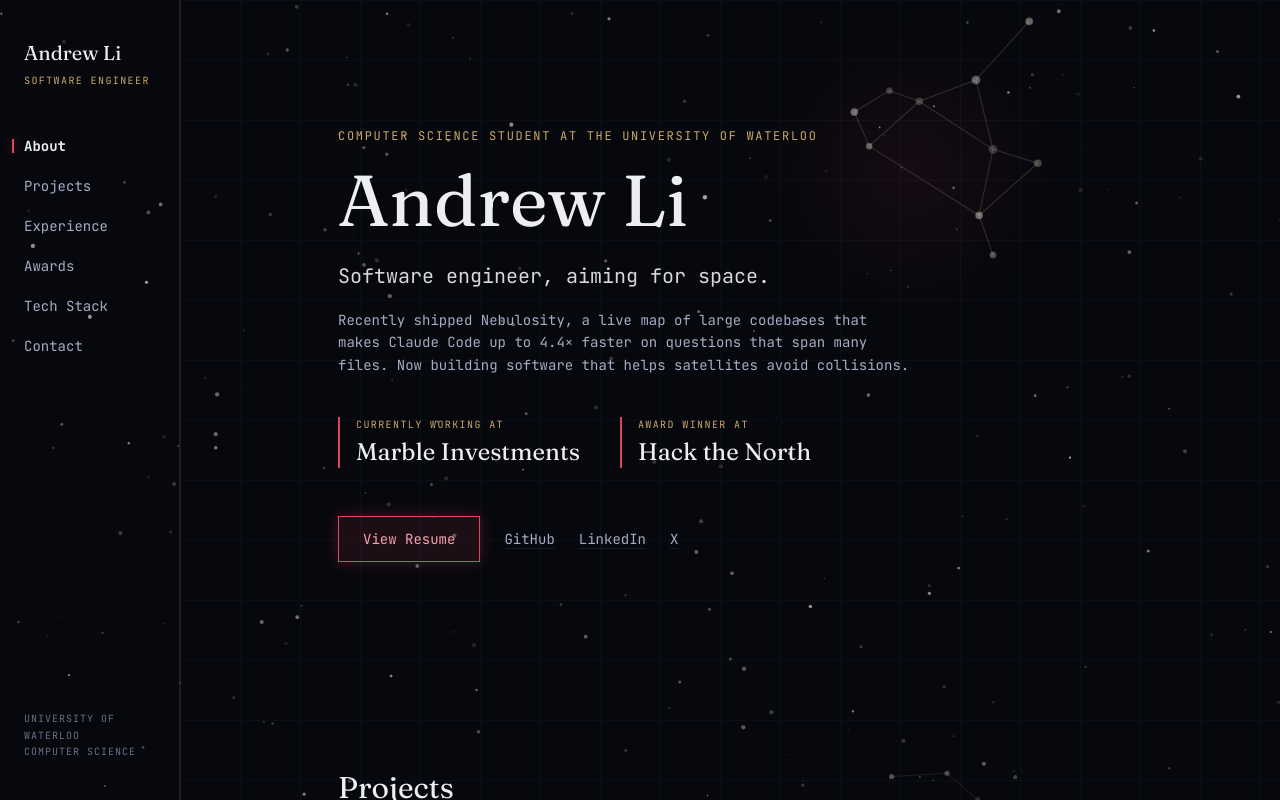
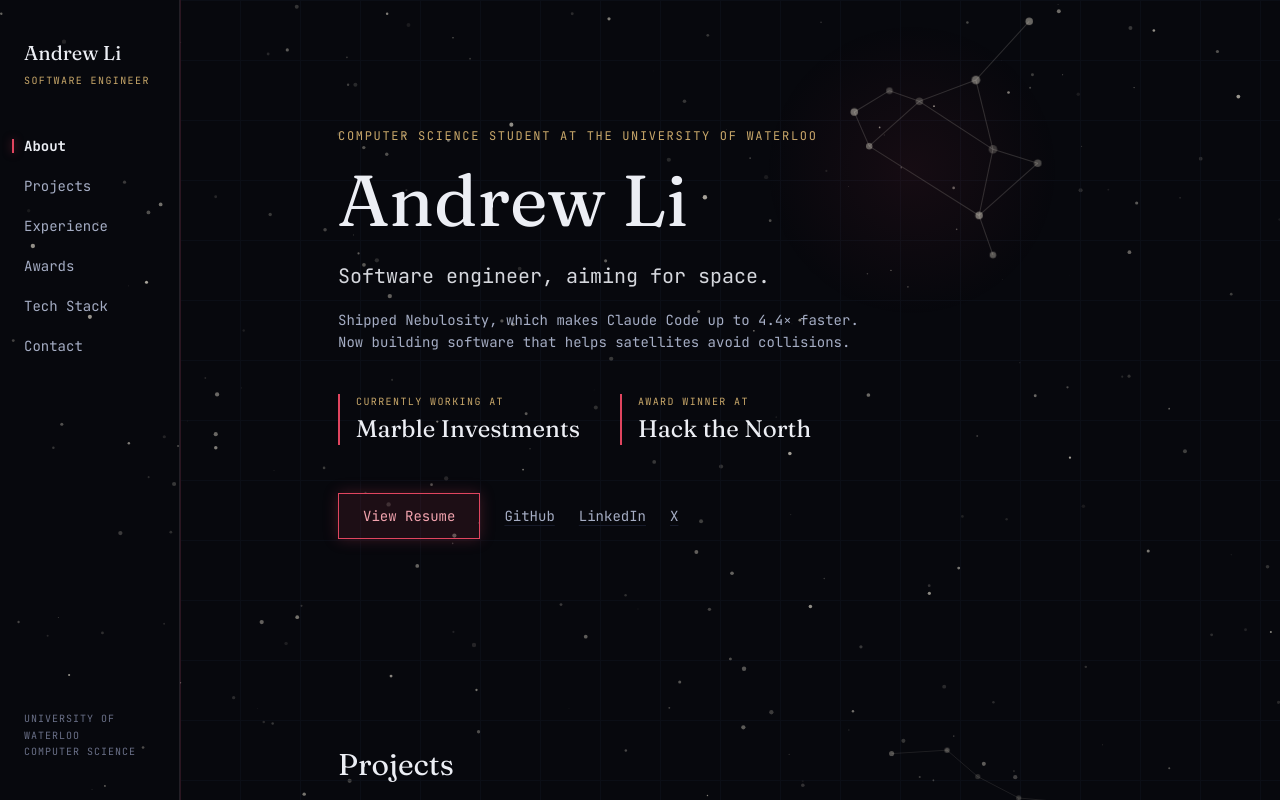
Before and after one commit to andrewl746/Portfolio, a Next.js app: page / in a window 1280 px wide. Shown: the top 800 px of the page. Built offline with nearby package versions, Linux system fonts and the light colour scheme.

Commit message:
feat: shorten hero subheading to one sentence per line

```diff
--- a/components/sections/About.tsx
+++ b/components/sections/About.tsx
@@ -36,7 +36,14 @@ export default function About() {
         <TypewriterSubtitle text={SITE.tagline} />
       </p>
       <p className="mt-4 max-w-xl text-sm leading-relaxed text-body">
-        {SITE.sub}
+        {/* Each sentence gets its own line wherever the paragraph is at its
+            full 576px. Between md and lg the sidebar narrows it, so the
+            sentences flow together there instead of each wrapping. */}
+        {SITE.sub.map((s) => (
+          <span key={s} className="sm:block md:inline lg:block">
+            {s}{" "}
+          </span>
+        ))}
       </p>
 
       <div className="mt-10 flex flex-wrap gap-x-10 gap-y-8">
--- a/lib/content.ts
+++ b/lib/content.ts
@@ -18,7 +18,11 @@ export const SITE = {
   name: "Andrew Li",
   identity: "Computer Science student at the University of Waterloo",
   tagline: "Software engineer, aiming for space.",
-  sub: "Recently shipped Nebulosity, a live map of large codebases that makes Claude Code up to 4.4× faster on questions that span many files. Now building software that helps satellites avoid collisions.",
+  // One sentence per line on wider screens.
+  sub: [
+    "Shipped Nebulosity, which makes Claude Code up to 4.4× faster.",
+    "Now building software that helps satellites avoid collisions.",
+  ],
   email: "andrewli746@gmail.com",
   linkedIn: "https://www.linkedin.com/in/andrewl746/",
   x: "https://x.com/andrewl746",
```
